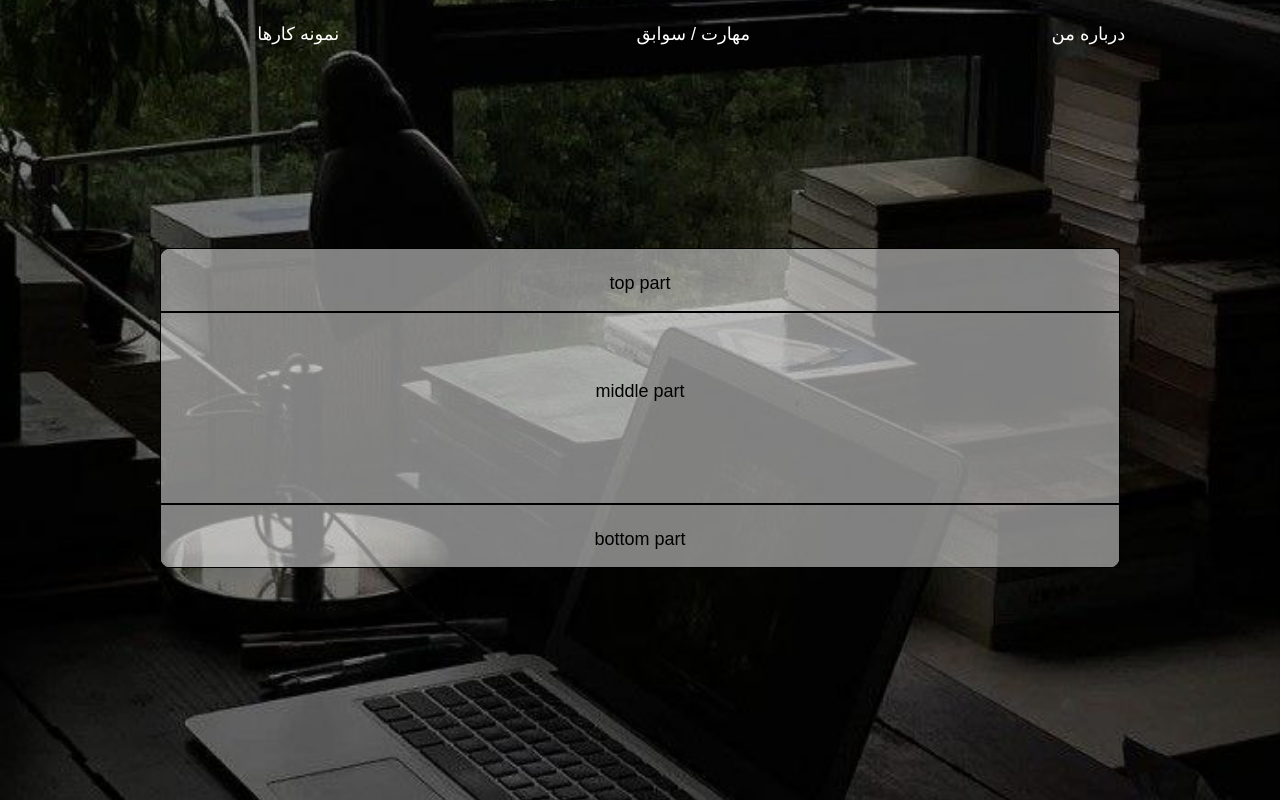
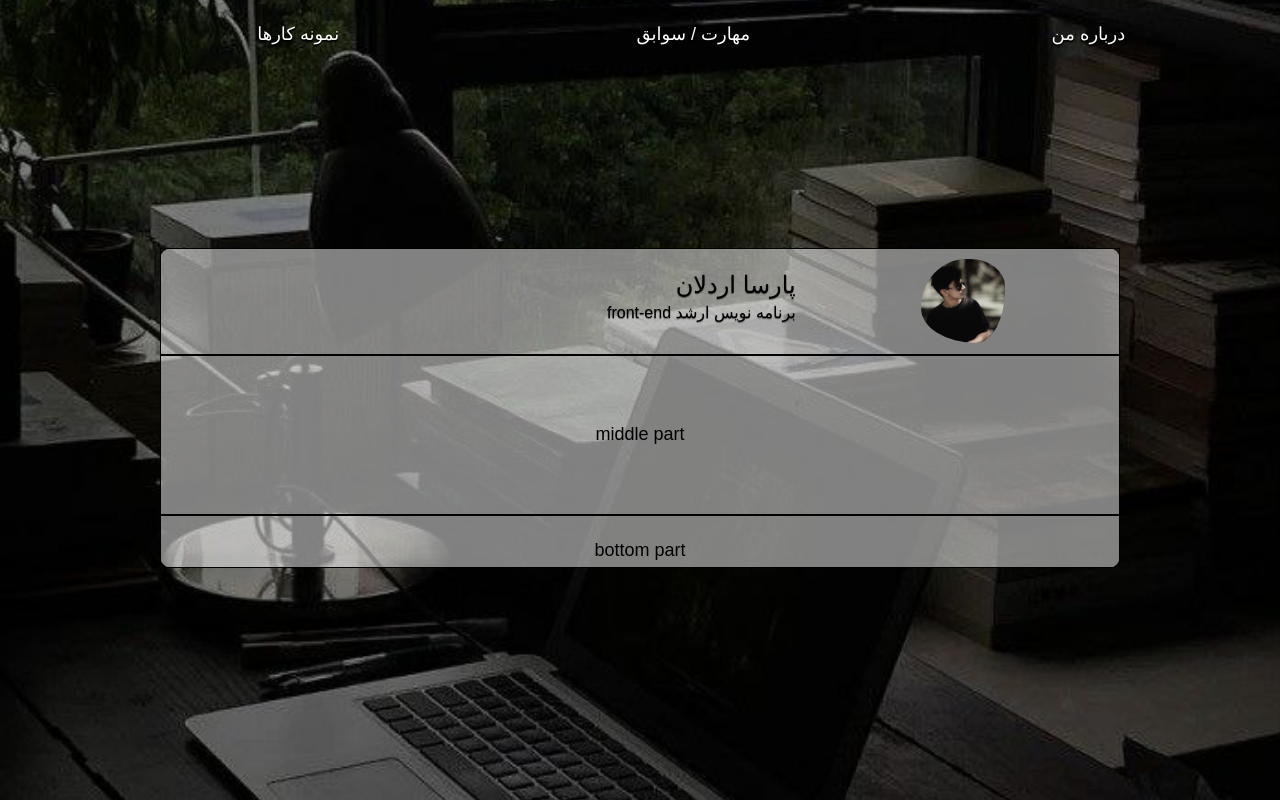
Before and after one commit to parsa-ardalan/weblog, a Next.js app: page / in a window 1280 px wide. Built offline with nearby package versions, Linux system fonts and the light colour scheme.

Commit message:
top part of home page has been programmed.

```diff
--- /dev/null
+++ b/data/bio.json
@@ -0,0 +1,26 @@
+{
+    "personalInfo": {
+        "firstName": "پارسا",
+        "lastName": "اردلان",
+        "jobTitle": "برنامه نویس ارشد front-end",
+        "age": 19,
+        "page": "about me / home"
+    },
+    "skillsAndExperience": {
+        "certificate": "CS50x از Harvard University",
+        "workExperienceYears": 3,
+        "frontEndLanguage": "HTML",
+        "styleLanguages": [
+            "CSS",
+            "SCSS",
+            "Sass"
+        ],
+        "programmingLanguage": "JavaScript",
+        "framework": "Next.js",
+        "library": "React.js",
+        "stateManagement": "Redux",
+        "stylingTool": "Tailwind CSS",
+        "profession": "",
+        "page": "skills / resume"
+    }
+}
--- a/pages/components/header/Headpages.jsx
+++ b/pages/components/header/Headpages.jsx
@@ -4,7 +4,7 @@ export default function Headpages(props) {
 
         <div className="col-span-1 pt-5 select-none">
 
-            <h1 className="text-white text-lg text-center"> {props?.pageName} </h1>
+            <h1 className="text-white text-lg text-center text-shadow-sm text-shadow-black"> {props?.pageName} </h1>
 
         </div>
     )
--- a/pages/components/main/Bottom.jsx
+++ b/pages/components/main/Bottom.jsx
@@ -2,7 +2,7 @@ export default function Bottom() {
 
     return (
 
-        <div className="w-full h-1/5 pt-5 border">
+        <div className="w-full h-1/6 pt-5 border">
 
             <h1 className="text-lg text-center text-black"> bottom part </h1>
 
--- a/pages/components/main/Main.jsx
+++ b/pages/components/main/Main.jsx
@@ -14,7 +14,6 @@ export default function Main() {
 
             <Bottom/>
 
-
         </div>
     )
 }
--- a/pages/components/main/Middle.jsx
+++ b/pages/components/main/Middle.jsx
@@ -2,7 +2,7 @@ export default function Middle() {
 
     return (
 
-        <div className="w-full h-3/5 border pt-16">
+        <div className="w-full h-3/6 border pt-16">
 
             <h1 className="text-lg text-center text-black"> middle part </h1>
 
--- a/pages/components/main/Top.jsx
+++ b/pages/components/main/Top.jsx
@@ -1,10 +1,46 @@
+import Image from "next/image";
+import profile from "@/public/images/personal/5857377017492784921.jpg"
+
+import bio from "@/data/bio.json"
+
 export default function Top() {
 
     return (
 
-        <div className="w-full h-1/5 pt-5 border">
+        <div className="grid grid-cols-3 gap-3 w-full h-2/6 border">
 
-            <h1 className="text-lg text-center text-black"> top part </h1>
+
+            {/* right part */}
+
+            <div className="col-span-1 flex items-center justify-center">
+
+                <Image width={100} height={100} src={profile} className="rounded-full px-2 py-2" id="profile-picture" />
+
+            </div>
+
+
+            {/* left part */}
+
+            <div className="col-span-2">
+
+                {/* name  */}
+                <div className="w-full h-1/2 flex items-end justify-right">
+
+                    <h1 className="text-2xl text-black text-shadow-xs text-shadow-black/50">
+                        {bio.personalInfo.firstName + " " + bio.personalInfo.lastName}
+                    </h1>
+
+                </div>
+
+                {/* nickname */}
+
+                <div className=" w-full h-1/2">
+
+                    <h2 className="text-md text-black text-shadow-xs text-shadow-black/50"> {bio.personalInfo.jobTitle} </h2>
+
+                </div>
+
+            </div>
 
         </div>
     )
--- a/styles/globals.css
+++ b/styles/globals.css
@@ -29,3 +29,33 @@ body {
   background-origin: content-box;
   font-family: Arial, Helvetica, sans-serif;
 }
+
+
+/* profile picture styles */
+
+#profile-picture {
+
+  animation: morph 5s linear infinite;
+}
+
+@keyframes morph {
+  0% {
+    border-radius: 60% 40% 30% 70% / 60% 30% 70% 40%;
+  }
+
+  50% {
+    border-radius: 30% 60% 70% 40% / 50% 60% 30% 60%;
+  }
+
+  100% {
+    border-radius: 60% 40% 30% 70% / 60% 30% 70% 40%;
+  }
+}
+
+/* text and fonts */
+
+h1 , h2 , h3 , p , span {
+
+  font-family: "Arial";
+  user-select: none;
+}
```
